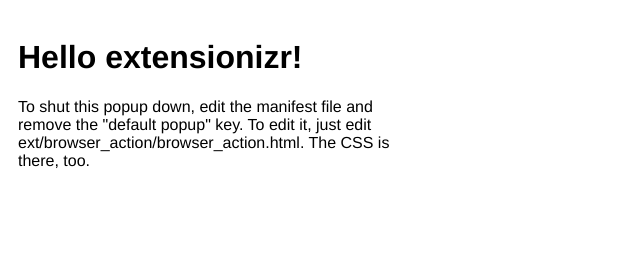
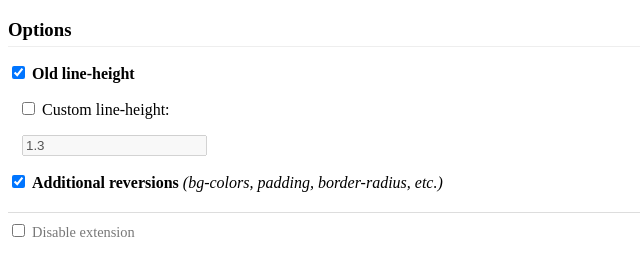
Before and after one commit to Prid13/Revert-StackExchange-Formatting, a browser extension: page src/browser_action/browser_action.html in a window 1280 px wide. Shown: the whole page, without its empty margins (0-640 px from the left). Drawn offline with Linux system fonts and the light colour scheme.

Commit message:
Working extension

```diff
--- a/src/browser_action/browser_action.html
+++ b/src/browser_action/browser_action.html
@@ -1,17 +1,71 @@
 <!doctype html>
-<style type="text/css">
-	#mainPopup {
-		padding: 10px;
-		height: 200px;
-		width: 400px;
-		font-family: Helvetica, Ubuntu, Arial, sans-serif;
-	}
-	h1 {
-		font-size: 2em;
-	}
-</style>
+<html>
+<head>
+	<meta charset="UTF-8">
+	<title>StackExchange - Custom Line-Height</title>
+	<style>
+		hr {
+			border: 0;
+			height: 1px;
+			background: #ddd;
+			margin-top: 20px;
+		}
+		h3 {
+			border-bottom: 1px solid #eee;
+			margin-bottom: 5px;
+			padding-bottom: 5px;
+		}
+		.condensed {
+			margin: 0;
+		}
+		.indent {
+			margin-left: 10px;
+		}
+		input.indent {
+			margin-left: 14px;
+		}
+		.gray {
+			color: #777;
+			font-size: 0.9em;
+		}
+		#turn_off:checked + .gray {
+			color: black;
+		}
+		#refresh {
+			display: none;
+			color: #730000;
+			background-color: #ffecec;
+			padding: 3px;
+		}
+	</style>
+</head>
+<body>
+	<p id="refresh">REFRESH PAGE!</p>
+	<h3>Options</h3>
+	<p>
+		<input type="checkbox" id="old-line-height">
+		<label for="old-line-height"> <strong>Old line-height</strong></label>
+	</p>
+	<p class="indent">
+		<input type="checkbox" id="custom-line-height">
+		<label for="custom-line-height"> Custom line-height:</label>
+	</p>
+	<input type="number" value="1.3" id="custom_input" class="indent">
 
-<div id="mainPopup">
-<h1>Hello extensionizr!</h1>
-<p>To shut this popup down, edit the manifest file and remove the "default popup" key. To edit it, just edit ext/browser_action/browser_action.html. The CSS is there, too.</p>
-</div>
+	<p>
+		<input type="checkbox" id="additional">
+		<label for="additional">
+			<strong> Additional reversions</strong>
+			<em> (bg-colors, padding, border-radius, etc.)</em>
+		</label>
+	</p>
+
+	<hr>
+	<p class="condensed">
+		<input type="checkbox" id="turn_off_ext">
+		<label for="turn_off_ext" class="gray"> Disable extension</label>
+	</p>
+
+	<script src="script.js"></script>
+</body>
+</html>
--- /dev/null
+++ b/src/browser_action/script.js
@@ -0,0 +1,101 @@
+var line_height_checkbox = document.getElementById('old-line-height');
+var custom_checkbox = document.getElementById('custom-line-height');
+var additional_checkbox = document.getElementById('additional');
+var disabled_checkbox = document.getElementById('turn_off_ext');
+var custom_input = document.getElementById('custom_input');
+var refresh_txt = document.getElementById('refresh');
+
+// sync variables
+var vars = {
+	"old_line_height": true,
+	"custom": false,
+	"custom_line_height": 1.3,
+	"disabled": false,
+	"additional": true
+};
+
+var inited = false; // var to run doUpdate() differently first time
+init();
+
+function init(){
+	chrome.storage.sync.get(vars, function(data){
+		vars['old_line_height'] = data.old_line_height;
+		vars['custom'] = data.custom;
+		vars['custom_line_height'] = data.custom_line_height;
+		vars['additional'] = data.additional;
+		vars['disabled'] = data.disabled;
+
+		// init element states
+		line_height_checkbox.checked = vars['old_line_height'];
+		custom_checkbox.checked = vars['custom'];
+		custom_input.disabled = !vars['custom'];
+		custom_input.value = vars['custom_line_height'];
+		additional_checkbox.checked = vars['additional'];
+		disabled_checkbox.checked = vars['disabled'];
+
+		// init listeners
+		line_height_checkbox.addEventListener('change', doUpdate);
+		custom_checkbox.addEventListener('change', doUpdate);
+		custom_input.addEventListener('change', doUpdate);
+		additional_checkbox.addEventListener('change', doUpdate);
+		disabled_checkbox.addEventListener('change', doUpdate);
+
+		doUpdate();
+	});
+}
+
+function doUpdate(){
+	// if Old Line-Height is checked
+	if(line_height_checkbox.checked){
+		vars['old_line_height'] = true;
+	} else {
+		vars['old_line_height'] = false;
+	}
+
+	// if Custom Line-Height is checked
+	if(custom_checkbox.checked){
+		vars['custom'] = true;
+	} else {
+		vars['custom'] = false;
+	}
+	custom_input.disabled = !vars['custom']; // disable when custom line-height is OFF
+
+	// if Additional Reversions is checked
+	if(additional_checkbox.checked){
+		vars['additional'] = true;
+	} else {
+		vars['additional'] = false;
+	}
+
+	// if extension is Disabled
+	vars['disabled'] = disabled_checkbox.checked;
+	if(vars['disabled']){
+		document.body.style.backgroundColor = "#ccc";
+	} else {
+		document.body.style.backgroundColor = "white";
+	}
+
+	if(inited){
+		// sync new settings
+		sync_vars({
+			"old_line_height": vars['old_line_height'],
+			"custom": vars['custom'],
+			"custom_line_height": custom_input.value,
+			"disabled": vars['disabled'],
+			"additional": vars['additional']
+		});
+	}
+
+	inited =  true;
+}
+
+function sync_vars(dict){
+	// PITFALLS:
+	//	- are multiple set() calls handled in order/sync?
+	//	- set() call might fail if popup window closes prematurely?
+	chrome.storage.sync.set(dict, function(){
+
+		refresh_txt.style.display = "block";
+
+	});
+}
--- a/src/inject/inject.css
+++ /dev/null
@@ -1,3 +0,0 @@
-.s-prose {
-	line-height: 1.30769231!important;
-}
```
Also changed, not shown: src/inject/custom_css.js (added, +76 -0 lines), icons/credit.txt (added), icons/favicon-128x128.png (added), icons/favicon-16x16.png (added), icons/favicon-19x19.png (added), icons/favicon-32x32.png (added), icons/favicon-48x48.png (added), icons/icon128.png (deleted), icons/icon16.png (deleted), icons/icon19.png (deleted), icons/icon48.png (deleted), manifest.json, 1 other file.
